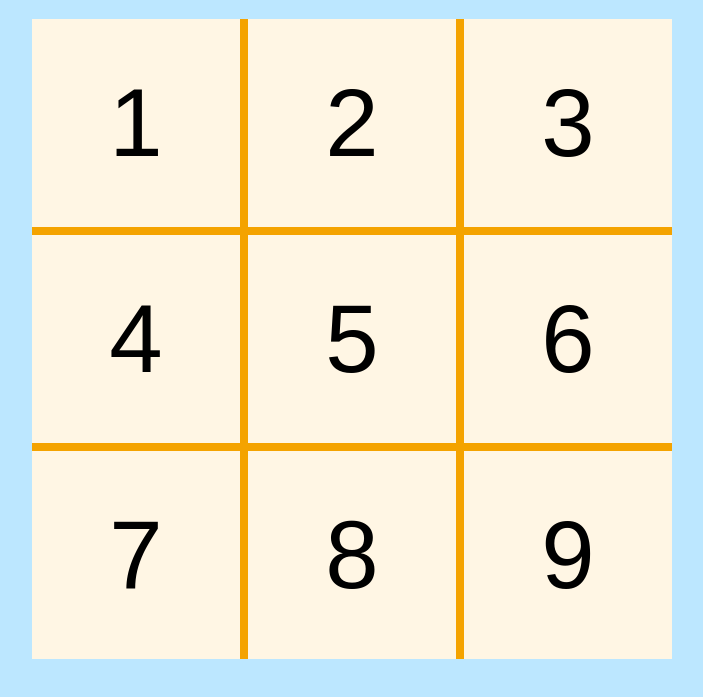
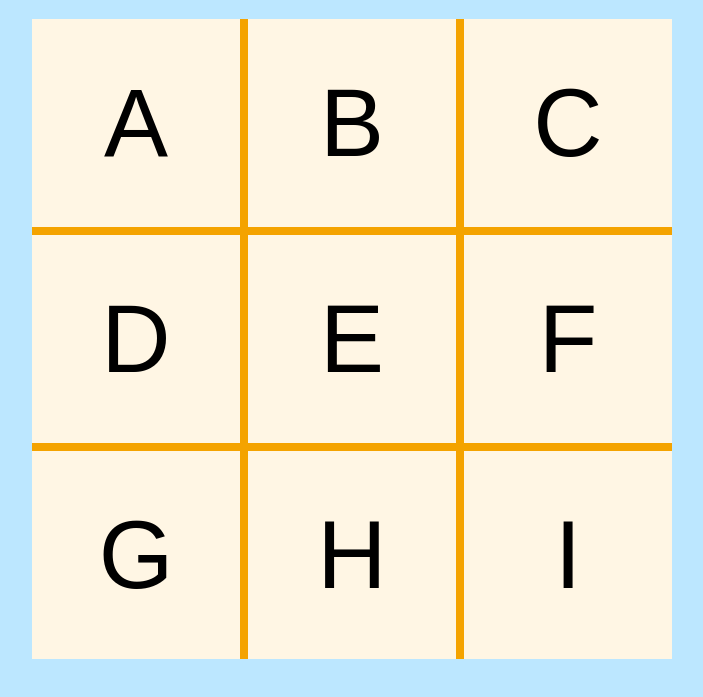
Before and after one commit to JackAgtual/tic-tac-toe, a plain HTML site: page index.html in a window 1280 px wide. Shown: the part 73-770 px from the top of the page, without its empty margins (288-991 px from the left). Drawn offline with Linux system fonts and the light colour scheme.

Commit message:
Adding funciton to render gameboard

```diff
--- a/app.js
+++ b/app.js
@@ -0,0 +1,31 @@
+const gameboard = (doc => {
+    let board = [
+        ['A', 'B', 'C'],
+        ['D', 'E', 'F'],
+        ['G', 'H', 'I']
+    ];
+
+    const _boardSize = board.length; // assuming board is square
+
+    const _linearIdx2RowColIdx = linearIdx => {
+        // row major linear indexing to row and column indexing
+        // row major linear indexing: [[0, 1, 2], [3, 4, 5], [6, 7, 8]]
+        return [Math.floor(linearIdx / _boardSize), linearIdx % _boardSize];
+    }
+
+    const renderBoard = () => {
+        const grids = doc.querySelectorAll('.box');
+        grids.forEach((grid, idx) => {
+            [row, col] = _linearIdx2RowColIdx(idx);
+            grid.innerText = `${board[row][col]}`
+        });
+    };
+
+    return {
+        board,
+        renderBoard
+    }
+})(document);
+
+console.log(gameboard.board)
+gameboard.renderBoard()
--- a/index.html
+++ b/index.html
@@ -14,15 +14,15 @@
 <body>
     <h1>Tic Tac Toe</h1>
     <div class="gameboard">
-        <button class="box">1</button>
-        <button class="box">2</button>
-        <button class="box">3</button>
-        <button class="box">4</button>
-        <button class="box">5</button>
-        <button class="box">6</button>
-        <button class="box">7</button>
-        <button class="box">8</button>
-        <button class="box">9</button>
+        <button class="box"></button>
+        <button class="box"></button>
+        <button class="box"></button>
+        <button class="box"></button>
+        <button class="box"></button>
+        <button class="box"></button>
+        <button class="box"></button>
+        <button class="box"></button>
+        <button class="box"></button>
     </div>
 </body>
 </html>
```
